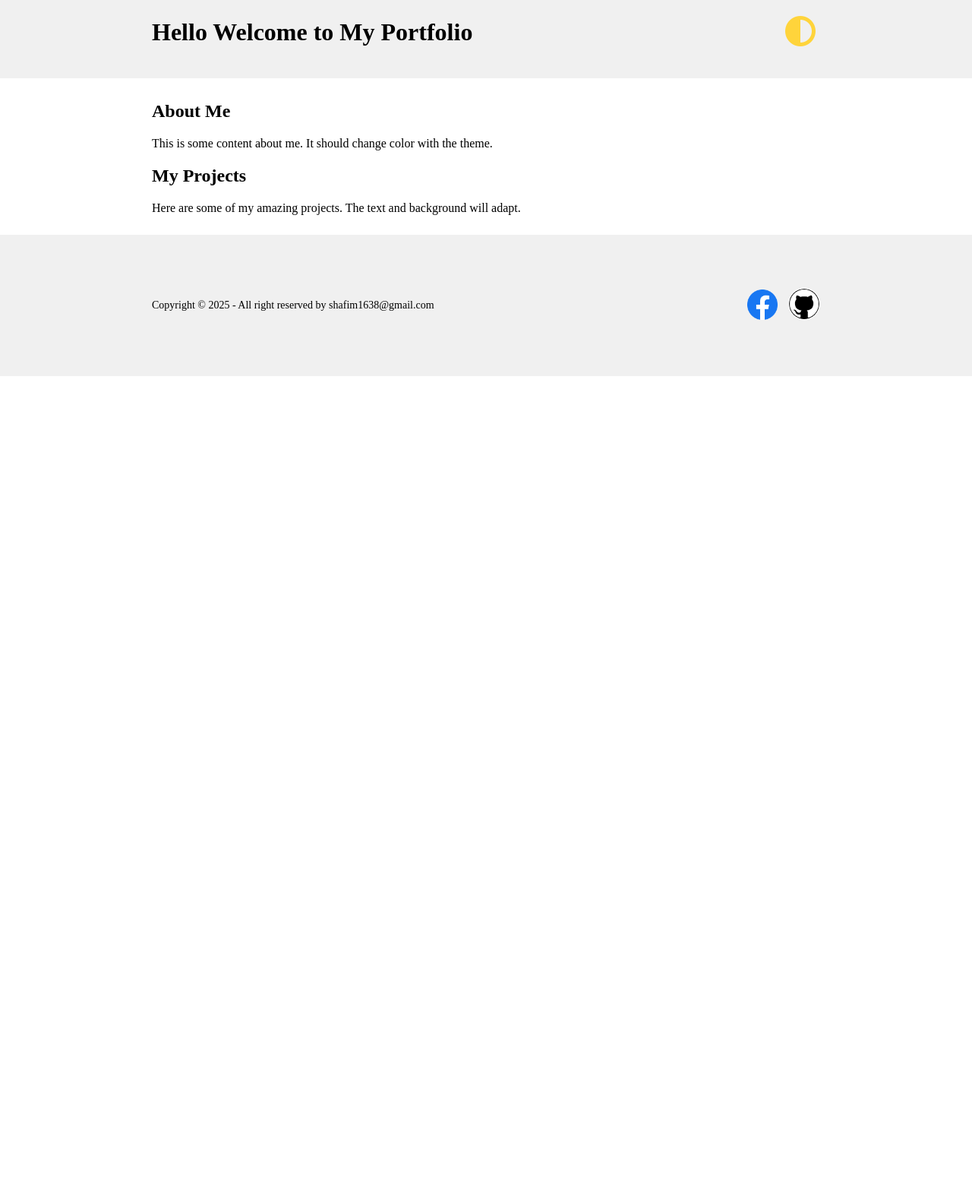
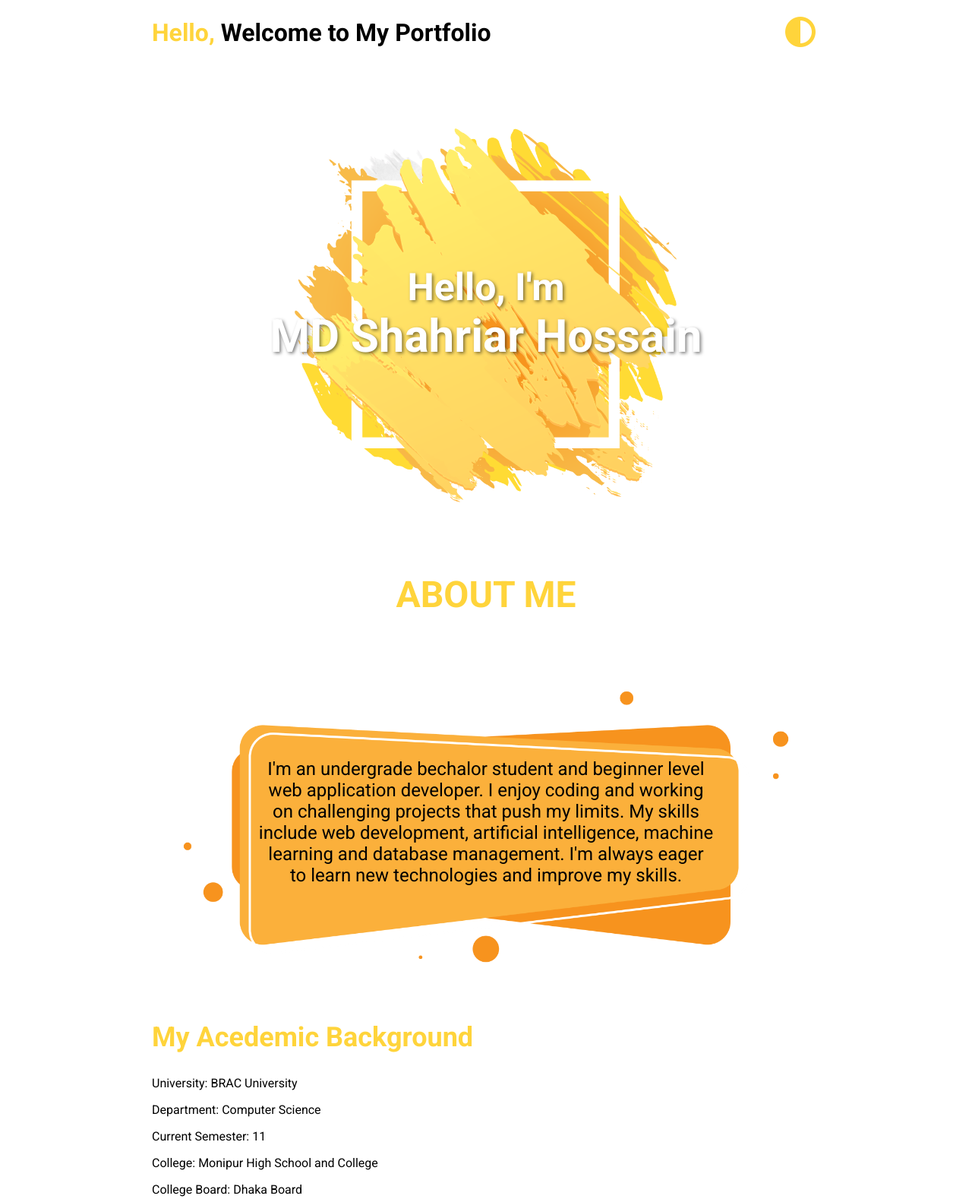
Before and after one commit to Shahriar1638/Demo_Portfolio, a plain HTML site: page index.html in a window 1280 px wide. Shown: the part 17-1595 px from the top of the page at 76% size. Before the commit the page ends 800 px from the top, so only its background shows below. Drawn offline with Linux system fonts and the light colour scheme.

Commit message:
new contents added without design

```diff
--- a/index.html
+++ b/index.html
@@ -7,11 +7,43 @@
     <link rel="stylesheet" href="style.css">
     <link rel="stylesheet" href="/homePageStle.css">
     <script src="https://kit.fontawesome.com/26f075e1f1.js" crossorigin="anonymous"></script>
+    <link rel="preconnect" href="https://fonts.googleapis.com">
+    <link rel="preconnect" href="https://fonts.gstatic.com" crossorigin>
+    <link href="https://fonts.googleapis.com/css2?family=Roboto:ital,wght@0,100..900;1,100..900&display=swap" rel="stylesheet">
+    <style>
+        .about-section{
+            display: flex;
+            flex-direction: column;
+            align-items: center;
+            justify-content: center;
+        }
+        .about-me {
+            text-align: center;
+            font-size: 48px;
+            color: #FFD43B;
+            font-weight: bold;
+            padding-bottom: -100px;
+            text-transform: uppercase;
+        }
+
+        .about-content {
+            height: 500px;
+            width: 100%;
+            background-image: url('./Icons/banner2.png');
+            background-size: contain;
+            background-repeat: no-repeat;
+            background-position: center;
+            display: flex;
+            justify-content: center;
+            align-items: center;
+        }
+
+    </style>
 </head>
 <body class="light-theme">
     <header class="Navbar-container">
         <div>
-            <h1> <span class="Navbar-text">Hello</span> Welcome to My Portfolio</h1>
+            <h1> <span class="Navbar-text" style="color: #FFD43B;">Hello, </span> Welcome to My Portfolio</h1>
         </div>
         <div>
             <button id="theme-toggle" title="ThemeButton">
@@ -21,14 +53,57 @@
     </header>
 
     <main>
-        <section>
-            <h2>About Me</h2>
-            <p>This is some content about me. It should change color with the theme.</p>
+        <section class="hero-section">
+            <div style="background-image: url('./Icons/banner1.png');">
+                <h1 class="heroSectionText">Hello, I'm <br> <span style="font-size: 60px;text-shadow: 2px 2px 4px rgba(0, 0, 0, 0.5);">MD Shahriar Hossain</span></h1>
+            </div>
         </section>
 
+        <section class="about-section" style="height: 600px; width: 100%;">
+            <h2 class="about-me">About me</h2>
+            <div class="about-content">
+                <p>I'm an undergrade bechalor student and beginner level web application developer. I enjoy coding and working on challenging projects that push my limits. My skills include web development, artificial intelligence, machine learning and database management. I'm always eager to learn new technologies and improve my skills.</p>
+            </div>
+        </section>
         <section>
-            <h2>My Projects</h2>
-            <p>Here are some of my amazing projects. The text and background will adapt.</p>
+            <div class="Acedemic-background">
+                <h1 style="text-align: left; font-size: 36px; font-weight: bold; color: #FFD43B;">My Acedemic Background</h1>
+                <p><span>University:</span> BRAC University</p>
+                <p><span>Department:</span> Computer Science</p>
+                <p><span>Current Semester:</span> 11</p>
+
+                <p><span>College:</span> Monipur High School and College</p>
+                <p><span>College Board:</span> Dhaka Board</p>
+                <p><span>College Passing Year:</span> 2020</p>
+
+                <p><span>School:</span> Mirpur Bangla High School</p>
+                <p><span>School Board:</span> Dhaka Board</p>
+                <p><span>School Passing Year:</span> 2018</p>
+            </div>
+            <div>
+                <h1 style="text-align: left; font-size: 36px; font-weight: bold; color: #FFD43B;">My Skills</h1>
+                <p><span>Programming Languages:</span> C, Python, JavaScript</p>
+                <p><span>Web Development:</span> HTML, CSS, JavaScript, React, MongoDB, tailwind CSS</p>
+                <p><span>Database Management:</span> MySQL, MongoDB</p>
+                <p><span>Artificial Intelligence:</span> Python (NumPy, Pandas, Scikit-learn), R (caret) </p>
+            </div>
+            <div>
+                <h1> Currently Running course details <span>Click here</span></h1>
+            </div>
+        </section>
+        <section>
+            <div>
+
+            </div>
+            <div>
+
+            </div>
+            <div>
+
+            </div>
+        </section>
+        <section>
+            <div style="text-align: center; font-size: 64px;">" <i>It is what it is</i> "-J.E. Lawrence</div>
         </section>
     </main>
 
@@ -37,7 +112,10 @@
             <div>
                 <p class="footer-bottomText">Copyright © 2025 - All right reserved by shafim1638@gmail.com</p>
             </div>
-            <div>
+            <div class="footer-contacts">
+                <div>
+                    <h1>My contacts: </h1>
+                </div>
                 <a href="https://www.facebook.com/mdshahriarhossain.shafim/" target="_blank" rel="noopener"><img class="facebook" src="./Icons/facebook.png" alt="facebook" ></a>
                 <a href="https://github.com/Shahriar1638" target="_blank" rel="noopener"><img class="github" src="./Icons/github.png" alt="github"></a>
             </div>
--- a/style.css
+++ b/style.css
@@ -2,7 +2,7 @@
 :root {
     --background-color: #ffffff;
     --text-color: #000000;
-    --header-footer-bg: #f0f0f0;
+    --header-footer-bg: #ffffff;
     --button-bg: #e0e0e0;
     --button1-text: #FFD43B;;
 }
@@ -35,9 +35,11 @@ body.dark-theme {
 body {
     margin: 0;
     padding: 0;
+    z-index: -100;
     background-color: var(--background-color);
     color: var(--text-color);
     transition: background-color 0.4s ease, color 0.4s ease;
+    font-family: 'Roboto', sans-serif;
 }
 
 /* ---------------------> Navbar Styles <---------------------*/
@@ -51,6 +53,43 @@ main {
     align-items: center;
     background-color: var(--header-footer-bg);
     padding: 20px 200px;
+}
+
+/* ---------------------> Hero Section Styles <---------------------*/
+
+.hero-section {
+    width: 100%;
+    height: 600px;
+    display: flex;
+    align-items: center;
+    justify-content: center;
+}
+
+.hero-section > div {
+
+    height: 500px;
+    background-size: cover;
+    background-position: center;
+    display: flex;
+    align-items: center;
+    justify-content: center;
+}
+
+.heroSectionText {
+    font-size: 50px;
+    font-weight: bold;
+    color: white;
+    text-align: center;
+    margin: 0;
+    z-index: 10;
+    text-shadow: 2px 2px 4px rgba(0, 0, 0, 0.5);
+}
+
+.about-content > p{
+    text-align: center;
+    color: var(--text-color);
+    font-size: 24px;
+    width: 600px;
 }
 
 /* ---------------------> Footer Styles <---------------------*/
@@ -68,7 +107,7 @@ main {
 .footer-bottomText {
     text-align: center;
     color: var(--text-color);
-    font-size: 14px;
+    font-size: 20px;
 }
 
 .facebook, .github {
@@ -82,3 +121,9 @@ main {
     border-radius: 50%;
     padding: 1px;
 }
+
+.footer-contacts {
+    display: flex;
+    flex-direction: row;
+    align-items: center;
+}
```
Also changed, not shown: Icons/banner1.png (added), Icons/banner2.png (added).
